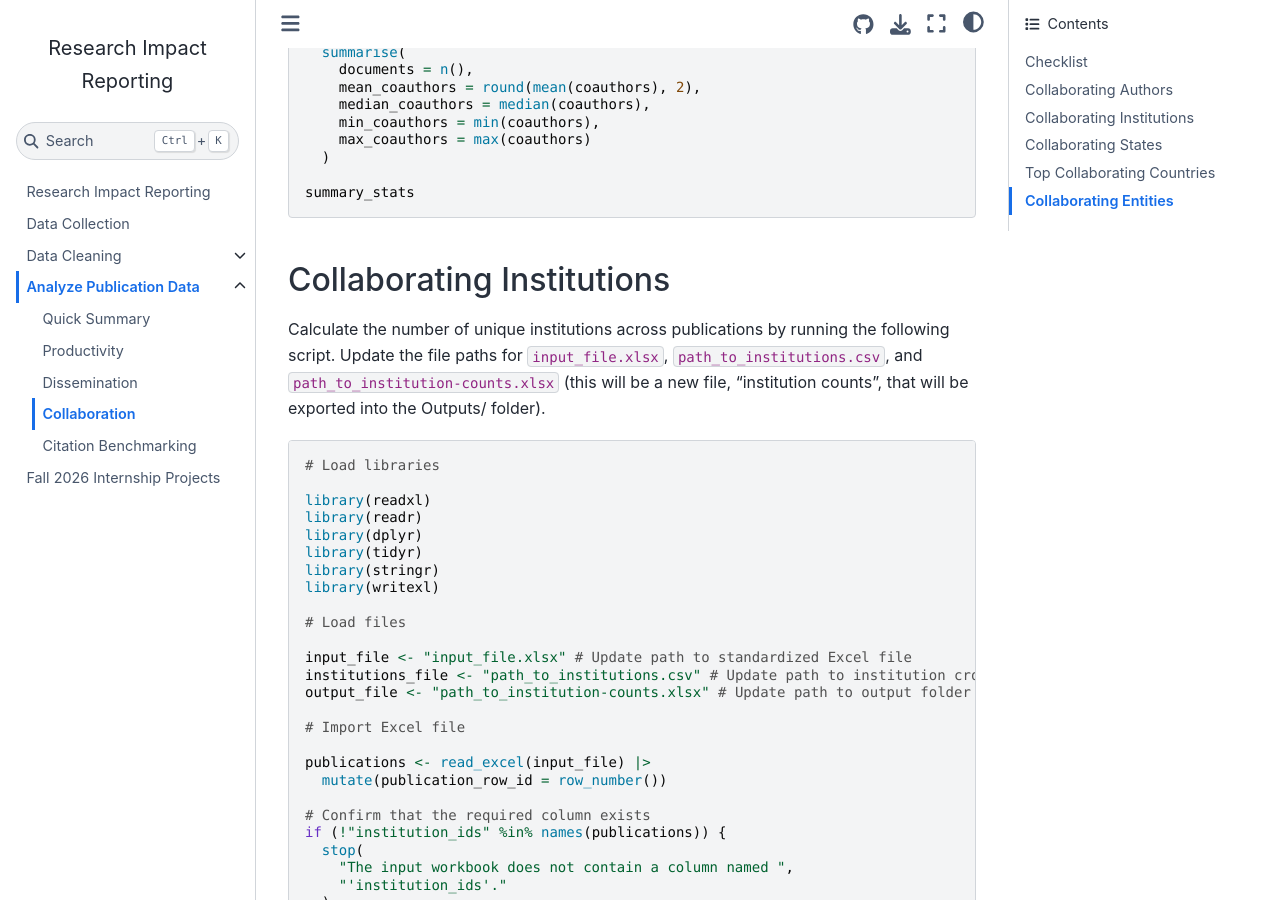
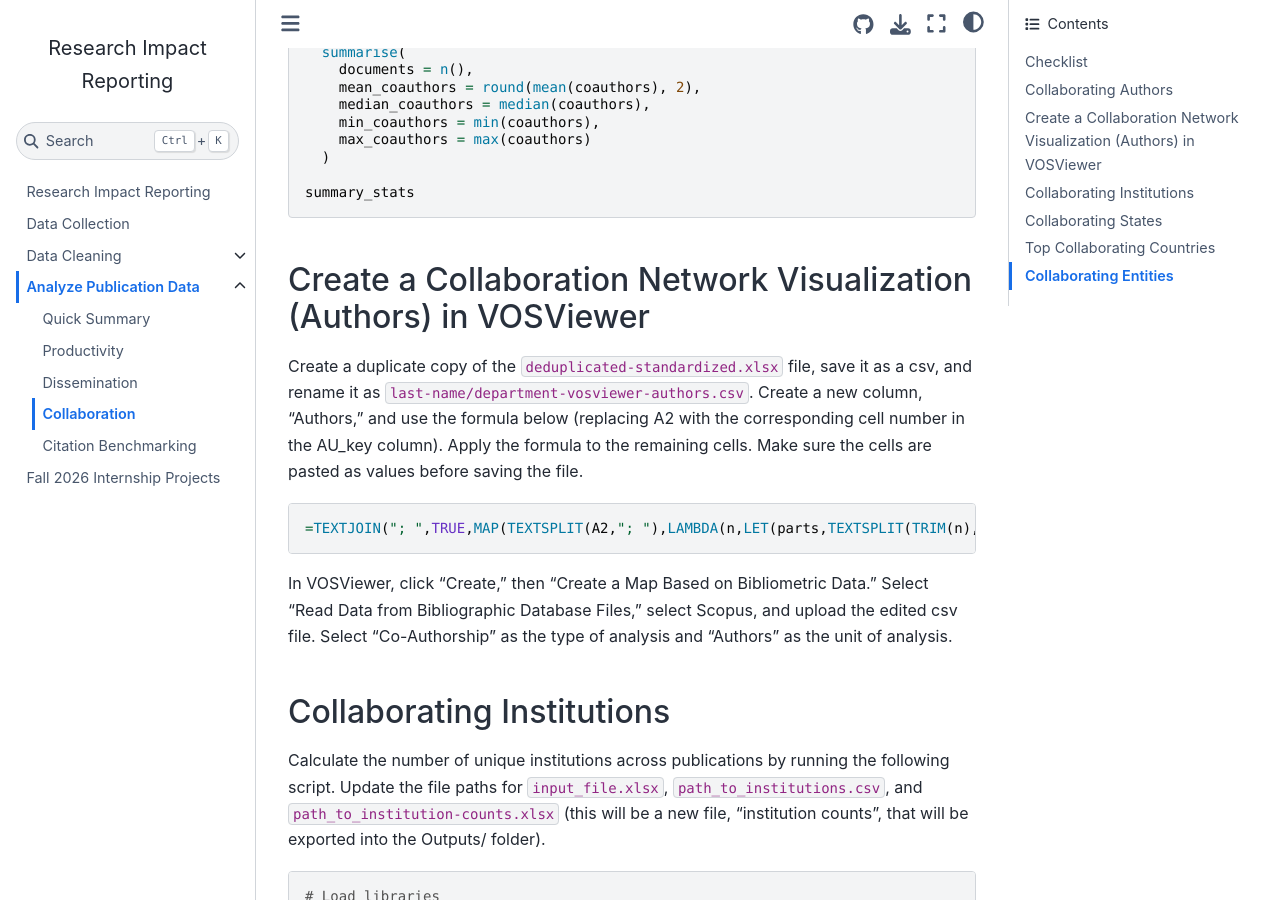
Before and after one commit to vvlooking/research-impact, a Jupyter Book: the page built from website/analyze-data-collaboration.md, in a window 1280 px wide and 900 px high, scrolled down 3721 px. Built offline with Jupyter Book 1.0.4 settings and Sphinx 7.4.7 and the Sphinx Book theme 1.1.4, drawn with Linux system fonts in a browser that asks for light colours.

Commit message:
Update analyze-data-collaboration.md

````diff
--- a/website/analyze-data-collaboration.md
+++ b/website/analyze-data-collaboration.md
@@ -192,6 +192,16 @@ summary_stats <- coauthor_counts %>%
 
 summary_stats
 ```
+
+## Create a Collaboration Network Visualization (Authors) in VOSViewer
+Create a duplicate copy of the `deduplicated-standardized.xlsx` file, save it as a csv, and rename it as `last-name/department-vosviewer-authors.csv`. Create a new column, "Authors," and use the formula below (replacing A2 with the corresponding cell number in the AU_key column). Apply the formula to the remaining cells. Make sure the cells are pasted as values before saving the file.
+
+```r
+=TEXTJOIN("; ",TRUE,MAP(TEXTSPLIT(A2,"; "),LAMBDA(n,LET(parts,TEXTSPLIT(TRIM(n)," "),last,TAKE(parts,,1),initials,DROP(parts,,1),last&" "&TEXTJOIN(".",TRUE,MID(TEXTJOIN("",TRUE,initials),SEQUENCE(LEN(TEXTJOIN("",TRUE,initials))),1))&"."))))
+```
+
+In VOSViewer, click "Create," then "Create a Map Based on Bibliometric Data." Select "Read Data from Bibliographic Database Files," select Scopus, and upload the edited csv file. Select "Co-Authorship" as the type of analysis and "Authors" as the unit of analysis.
+
 
 ## Collaborating Institutions
 
````
